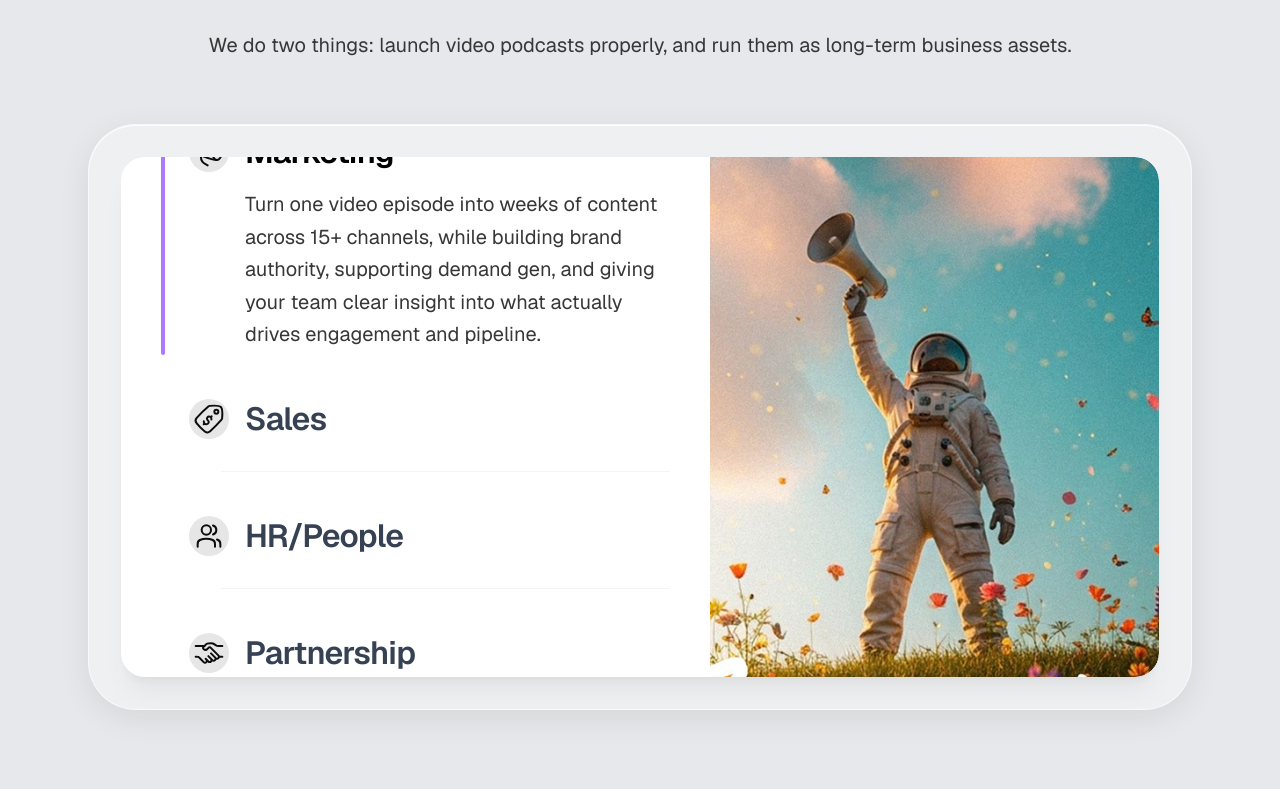
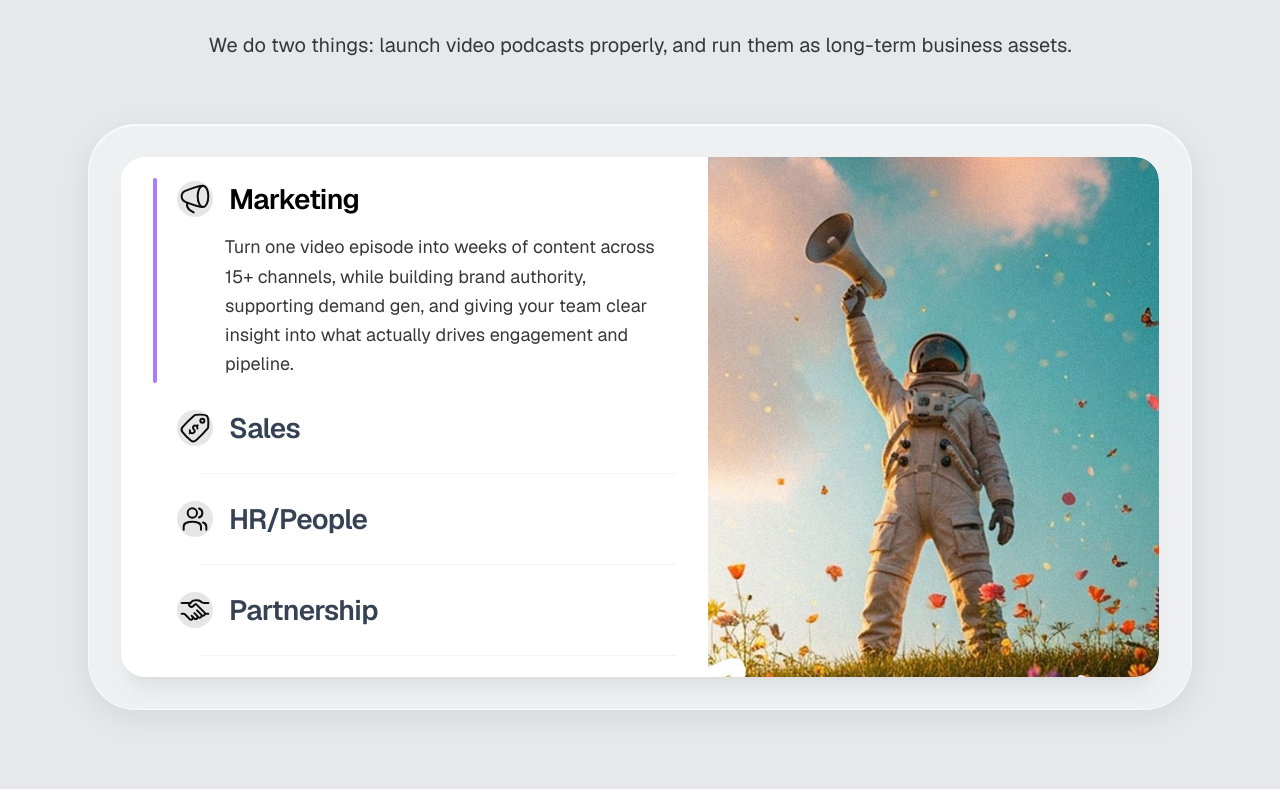
Before and after one commit to sysbitz/earworm-dev, a React (Vite) app: page / in a window 1280 px wide. Shown: the part 5891-6680 px from the top of the page. Built offline with nearby package versions, Linux system fonts and the light colour scheme; a web font is replaced by a local one.

Commit message:
faq, dept updated

```diff
--- a/src/components/DepartmentsSection.tsx
+++ b/src/components/DepartmentsSection.tsx
@@ -20,8 +20,7 @@ const departments: DepartmentData[] = [
 				width="32"
 				height="32"
 				viewBox="0 0 32 32"
-        fill="none"
-      >
+				fill="none">
 				<path
 					d="M24.0003 24.0001C26.9458 24.0001 29.3337 19.2245 29.3337 13.3334C29.3337 7.44238 26.9458 2.66675 24.0003 2.66675C21.0548 2.66675 18.667 7.44238 18.667 13.3334C18.667 19.2245 21.0548 24.0001 24.0003 24.0001Z"
 					stroke="#0D0D0D"
@@ -54,8 +53,7 @@ const departments: DepartmentData[] = [
 				width="32"
 				height="32"
 				viewBox="0 0 32 32"
-        fill="none"
-      >
+				fill="none">
 				<path
 					d="M23.333 6.66675C24.4375 6.66675 25.333 7.56217 25.333 8.66675C25.333 9.77132 24.4375 10.6667 23.333 10.6667C22.2285 10.6667 21.333 9.77132 21.333 8.66675C21.333 7.56217 22.2285 6.66675 23.333 6.66675Z"
 					stroke="#0D0D0D"
@@ -91,8 +89,7 @@ const departments: DepartmentData[] = [
 				width="32"
 				height="32"
 				viewBox="0 0 32 32"
-        fill="none"
-      >
+				fill="none">
 				<path
 					d="M22.0003 26.6667V23.9606C22.0003 22.3042 21.2546 20.6799 19.7474 19.9929C17.909 19.1549 15.7042 18.6667 13.3337 18.6667C10.9632 18.6667 8.75833 19.1549 6.9199 19.9929C5.41269 20.6799 4.66699 22.3042 4.66699 23.9606V26.6667"
 					stroke="#0D0D0D"
@@ -137,8 +134,7 @@ const departments: DepartmentData[] = [
 				width="32"
 				height="32"
 				viewBox="0 0 32 32"
-        fill="none"
-      >
+				fill="none">
 				<path
 					d="M29.3337 8.99992H25.6151C24.8137 8.99992 24.4129 8.99992 24.035 8.88549C23.6571 8.77108 23.3237 8.54878 22.6567 8.10418C21.6565 7.43729 20.5153 6.67652 19.9483 6.50488C19.3815 6.33325 18.7803 6.33325 17.5781 6.33325C15.9431 6.33325 14.8893 6.33325 14.1542 6.63773C13.4191 6.94221 12.8411 7.52028 11.685 8.6764L10.6675 9.69384C10.407 9.95439 10.2767 10.0847 10.1963 10.2133C9.89812 10.6901 9.93117 11.3027 10.2788 11.7446C10.3726 11.8638 10.5162 11.9793 10.8032 12.2103C11.8643 13.0642 13.3939 12.979 14.3547 12.0125L16.0003 10.3571H17.3337L25.3337 18.4047C26.0701 19.1455 26.0701 20.3464 25.3337 21.0872C24.5973 21.828 23.4034 21.828 22.667 21.0872L22.0003 20.4165M22.0003 20.4165L18.0003 16.3928M22.0003 20.4165C22.7367 21.1573 22.7367 22.3584 22.0003 23.0991C21.2639 23.8399 20.0701 23.8399 19.3337 23.0991L18.0003 21.7579M18.0003 21.7579C18.7367 22.4985 18.7367 23.6996 18.0003 24.4404C17.2639 25.1811 16.0701 25.1811 15.3337 24.4404L13.3337 22.4284M18.0003 21.7579L15.3337 19.0912M13.3337 22.4284L12.667 21.7579M13.3337 22.4284C14.0701 23.1692 14.0701 24.3703 13.3337 25.1111C12.5973 25.8517 11.4034 25.8517 10.667 25.1111L6.90215 21.2677C6.12853 20.478 5.74171 20.0832 5.24613 19.8748C4.75054 19.6665 4.19777 19.6665 3.09225 19.6665H2.66699"
 					stroke="#0D0D0D"
@@ -217,8 +213,7 @@ const DepartmentsSection: React.FC = () => {
 		<div
 			ref={wrapperRef}
 			className="bg-[#E6E8EB] relative z-10 py-15"
-      style={{ height: totalHeight }}
-    >
+			style={{ height: totalHeight }}>
 			{/* Sticky shell — pins when the section TOP (title) reaches top:0 */}
 			<div className="sticky top-0 flex flex-col justify-center py-2 overflow-visible px-20 max-w-360 mx-auto">
 				<div className="px-2 lg:px-2 w-full">
@@ -245,47 +240,41 @@ const DepartmentsSection: React.FC = () => {
 							border: "1px solid rgba(255, 255, 255, 0.6)",
 							boxShadow:
 								"0 8px 32px rgba(0, 0, 0, 0.08), inset 0 1px 0 rgba(255,255,255,0.8)",
-            }}
-          >
+						}}>
 						{/* Main Content Card */}
 						<div
 							className="bg-white shadow-xl shadow-black/5 overflow-hidden flex flex-col lg:flex-row h-[min(600px,calc(100vh-280px))]"
-              style={{ borderRadius: "24px" }}
-            >
+							style={{ borderRadius: "24px" }}>
 							{/* Left Side: Tabs */}
-              <div className="lg:w-[70%] p-6 lg:p-10 flex flex-col justify-center">
-                <div className="space-y-2">
+							<div className="lg:w-[70%] p-6 lg:p-8 flex flex-col justify-center">
+								<div className="flex flex-col">
 									{departments.map((dept, index) => {
 										const isActive = activeIndex === index;
 										return (
 											<div
 												key={dept.id}
 												onClick={() => setActiveIndex(index)}
-                        className="cursor-pointer transition-all duration-300 py-4"
-                      >
-                        <div className="flex items-start gap-4 md:gap-6">
+												className="cursor-pointer transition-all duration-300 py-3">
+												<div className="flex items-start gap-4 md:gap-5">
 													<div
 														className={`w-1 self-stretch rounded-full transition-colors duration-300 shrink-0 ${
 															isActive ? "bg-[#AB7AFF]" : "bg-transparent"
-                            }`}
-                          ></div>
+														}`}></div>
 
 													<div className="flex-1">
 														<div className="flex items-center gap-4 mb-3">
 															<div
-                                className="w-10 h-10 rounded-full flex items-center justify-center transition-colors duration-300"
+																className="w-9 h-9 rounded-full flex items-center justify-center shrink-0 transition-colors duration-300"
 																style={{
 																	background: "rgba(13, 13, 13, 0.10)",
 																	color: "#0D0D0D",
-                                }}
-                              >
+																}}>
 																{dept.icon}
 															</div>
 															<h3
-                                className={`text-[32px] geist font-semibold font-display tracking-tight ${
+																className={`text-[28px] geist font-semibold font-display tracking-tight ${
 																	isActive ? "text-black" : "text-gray-700"
-                                }`}
-                              >
+																}`}>
 																{dept.title}
 															</h3>
 														</div>
@@ -295,10 +284,9 @@ const DepartmentsSection: React.FC = () => {
 																isActive
 																	? "grid-rows-[1fr] opacity-100"
 																	: "grid-rows-[0fr] opacity-0"
-                              }`}
-                            >
+															}`}>
 															<div className="overflow-hidden">
-                                <p className="text-[#373737] geist text-[20px] leading-relaxed pl-14 pb-1">
+																<p className="text-[#373737] geist text-[18px] leading-relaxed pl-12 pb-1">
 																	{dept.description}
 																</p>
 															</div>
@@ -306,7 +294,7 @@ const DepartmentsSection: React.FC = () => {
 													</div>
 												</div>
 												{!isActive && (
-                          <div className="ml-15 mt-4 h-px bg-gray-100"></div>
+													<div className="ml-12 mt-3 h-px bg-gray-100"></div>
 												)}
 											</div>
 										);
@@ -317,17 +305,14 @@ const DepartmentsSection: React.FC = () => {
 							{/* Right Side: Crossfade Images */}
 							<div
 								className="lg:w-[55%] relative h-full min-h-100 bg-gray-100 overflow-hidden"
-                style={{ borderRadius: "0 24px 24px 0" }}
-              >
+								style={{ borderRadius: "0 24px 24px 0" }}>
 								{departments.map((dept, index) => (
 									<img
 										key={dept.id}
 										src={dept.image}
 										alt={dept.title}
-                    className={`absolute inset-0 w-full h-full object-cover transition-all duration-1000 ease-in-out ${
-                      activeIndex === index
-                        ? "opacity-100 scale-100"
-                        : "opacity-0 scale-105"
+										className={`absolute inset-0 w-full h-full object-cover transition-opacity duration-700 ease-in-out ${
+											activeIndex === index ? "opacity-100" : "opacity-0"
 										}`}
 									/>
 								))}
--- a/src/components/FAQSection.tsx
+++ b/src/components/FAQSection.tsx
@@ -72,22 +72,22 @@ const FAQCard: React.FC<{
 			onMouseEnter={() => setIsHovered(true)}
 			onMouseLeave={() => setIsHovered(false)}
 			onClick={onToggle}
-			className="relative group cursor-pointer geist max-w-4xl mx-auto rounded-3xl"
-			style={{ isolation: "isolate" }}>
+			className="relative group cursor-pointer geist max-w-5xl mx-auto transition-all duration-300"
+			style={{ isolation: "isolate", borderRadius: isOpen ? "24px" : "96px" }}>
 			{/* Outer glow border on hover */}
 			<div
-				className="absolute -inset-px rounded-2xl opacity-0 group-hover:opacity-100 transition-opacity duration-500 pointer-events-none"
+				className="absolute -inset-px opacity-0 group-hover:opacity-100 transition-opacity duration-500 pointer-events-none"
 				style={{
+					borderRadius: isOpen ? "24px" : "96px",
 					background: `radial-gradient(600px circle at ${mousePosition.x}px ${mousePosition.y}px, rgba(255,255,255,0.18), transparent 40%)`,
-					borderRadius: "1rem",
 				}}
 			/>
 
 			{/* Liquid Glass Card */}
 			<div
-				className="relative rounded-2xl overflow-hidden transition-all duration-300"
+				className="relative overflow-hidden transition-all duration-300"
 				style={{
-					/* Liquid glass base */
+					borderRadius: isOpen ? "24px" : "96px",
 					background: isOpen
 						? "radial-gradient(ellipse 70% 40% at 50% 0%, rgba(255,255,255,0.18) 0%, rgba(255,255,255,0.07) 50%, rgba(255,255,255,0.04) 100%)"
 						: "radial-gradient(ellipse 70% 40% at 50% 0%, rgba(255,255,255,0.13) 0%, rgba(255,255,255,0.04) 50%, rgba(255,255,255,0.02) 100%)",
@@ -158,7 +158,7 @@ const FAQCard: React.FC<{
 							maxHeight: isOpen ? "200px" : "0px",
 							opacity: isOpen ? 1 : 0,
 						}}>
-						<p className="mt-[10px] text-[#E0E0E0] leading-relaxed text-[16px] geist">
+						<p className="mt-2.5 text-[#E0E0E0] leading-relaxed text-[16px] geist pr-24">
 							{faq.answer}
 						</p>
 					</div>
```
Also changed, not shown: 1 other file (tests, documents, lock files or other folders). Lines whose indentation alone changed are shown as unchanged.
